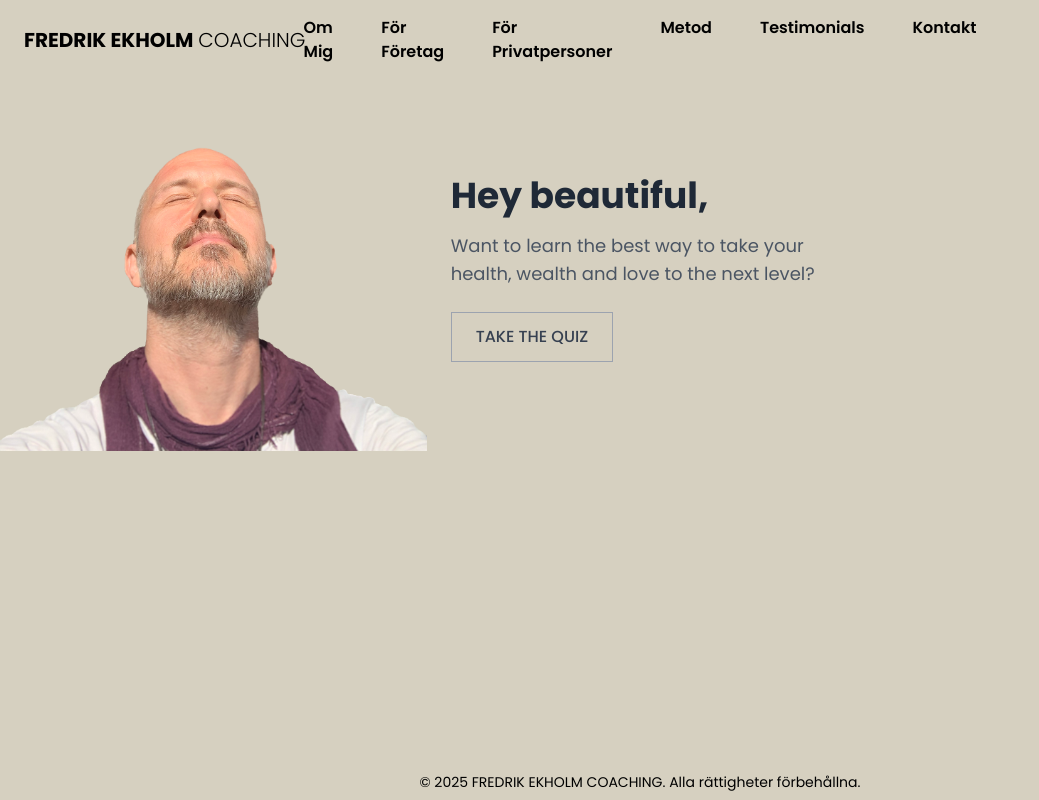
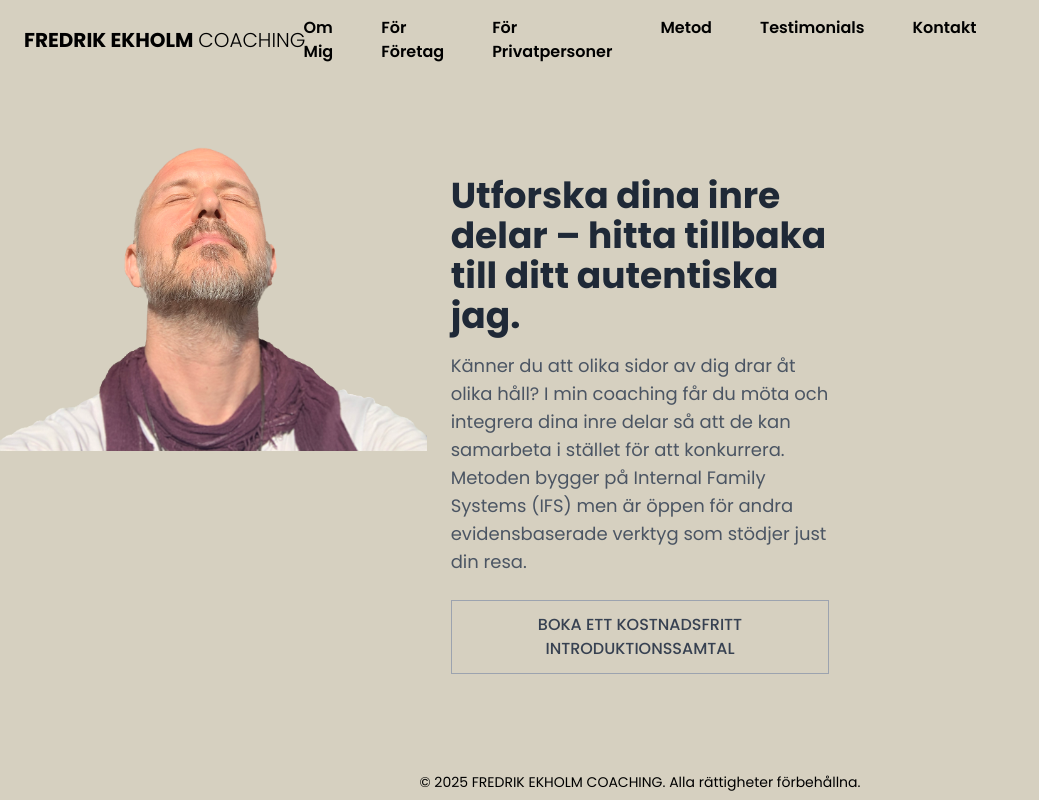
Before and after one commit to Cognify-source/FEcoaching, a Next.js app: page / in a window 1280 px wide. Shown: the whole page, without its empty margins (0-1039 px from the left). Built offline with nearby package versions, Linux system fonts and the light colour scheme.

Commit message:
första sidan

```diff
--- a/src/pages/index.js
+++ b/src/pages/index.js
@@ -4,13 +4,13 @@ export default function Home() {
   return (
     <>
       <h1 className="text-4xl font-serif font-extrabold text-gray-800 mb-4 text-left">
-        Hey beautiful,
+        Utforska dina inre delar – hitta tillbaka till ditt autentiska jag.
       </h1>
       <p className="text-lg text-gray-600 mb-6">
-        Want to learn the best way to take your health, wealth and love to the next level?
+        Känner du att olika sidor av dig drar åt olika håll? I min coaching får du möta och integrera dina inre delar så att de kan sam­arbeta i stället för att konkurrera. Metoden bygger på Internal Family Systems (IFS) men är öppen för andra evidens­baserade verktyg som stödjer just din resa.
       </p>
       <button className="px-6 py-3 border border-gray-400 text-gray-700 font-medium hover:bg-gray-200 transition">
-        TAKE THE QUIZ
+        BOKA ETT KOSTNADSFRITT INTRODUKTIONSSAMTAL
       </button>
     </>
   )
```
